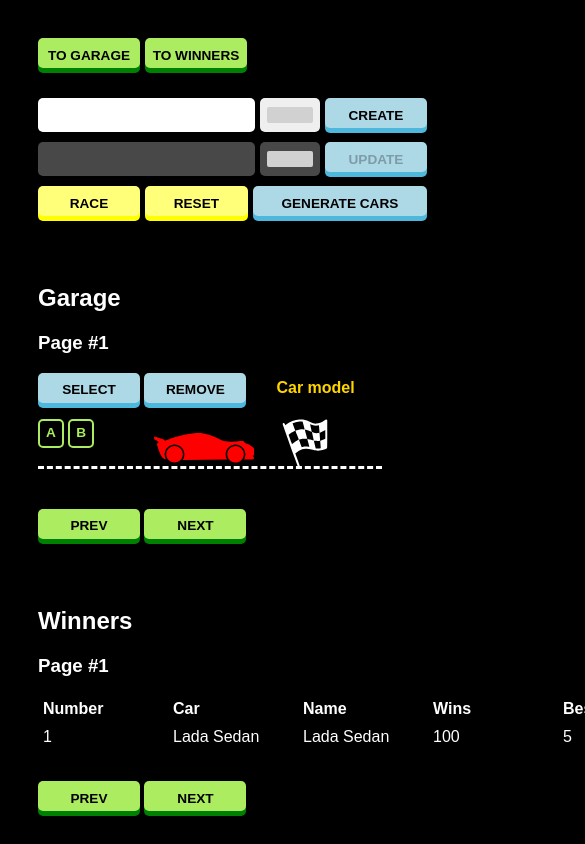
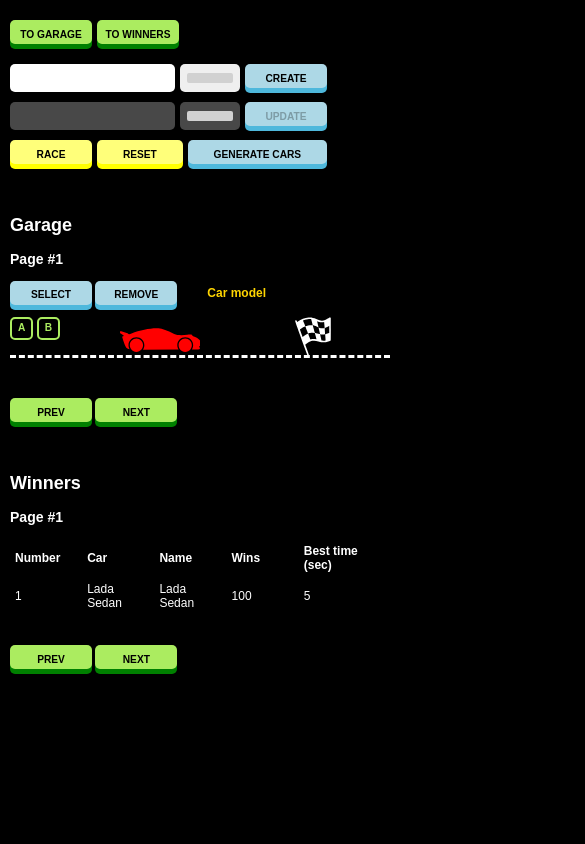
Before and after one commit to BiarezKseniya/JSFE2023Q1, a website built with webpack: page async-race/src/index.html in a window 390 px wide. Shown: the top 844 px of the page, 585 px wide, since content can reach past the window. Built offline with nearby package versions, Linux system fonts and the light colour scheme.

Commit message:
feat: add adaptive design

```diff
--- a/async-race/src/global.css
+++ b/async-race/src/global.css
@@ -167,3 +167,83 @@ main {
     word-wrap: break-word;
     padding: 5px;
 }
+
+@media (max-width: 1000px) {
+
+    html {
+      font-size: 14px;
+    }
+
+    .header__nav {
+        padding: 20px;
+    }
+
+    main {
+        padding-left: 20px;
+    }
+
+    button {
+        min-width: 80px;
+    }
+
+    .winners__score {
+        width: 600px;
+    }
+
+    .track__car {
+        margin-left: 30px;
+        width: 80px;
+    }
+
+    .track__finish {
+        width: 40px;
+    }
+
+  }
+
+  @media (max-width: 700px) {
+
+    html {
+      font-size: 12px;
+    }
+
+    body {
+        margin: 0;
+    }
+
+    .header__nav {
+        padding-left: 10px;
+    }
+
+    main {
+        padding-left: 10px;
+    }
+
+    button {
+        min-width: 70px;
+    }
+
+    .winners__score {
+        width: 480px;
+    }
+
+    .track__car {
+        margin-left: 30px;
+        width: 80px;
+    }
+
+    .track__finish {
+        width: 40px;
+    }
+
+  }
+
+
+  @media (max-width: 499px) {
+
+    .winners__score {
+        width: 95%;
+        margin: 0;
+    }
+
+  }
```
